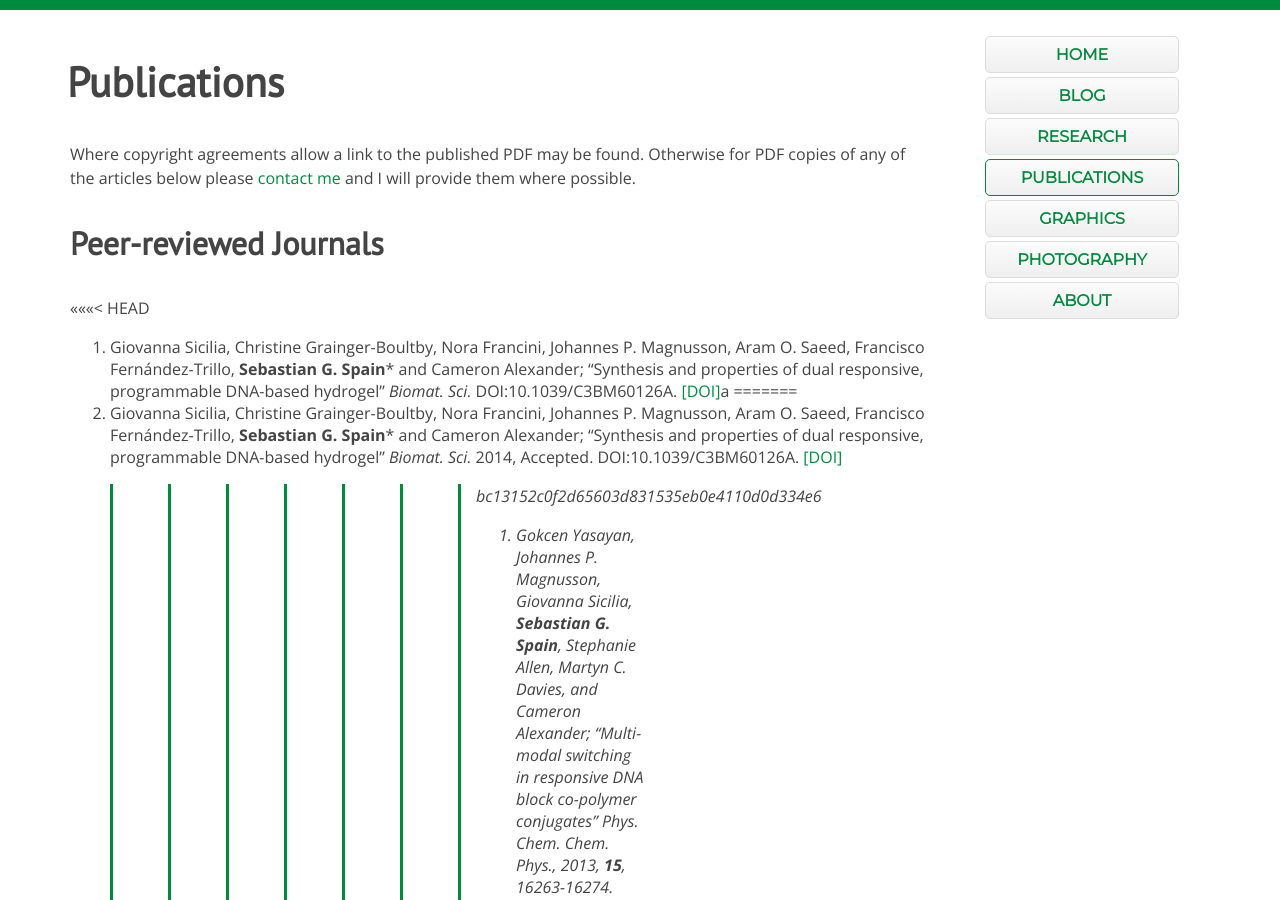
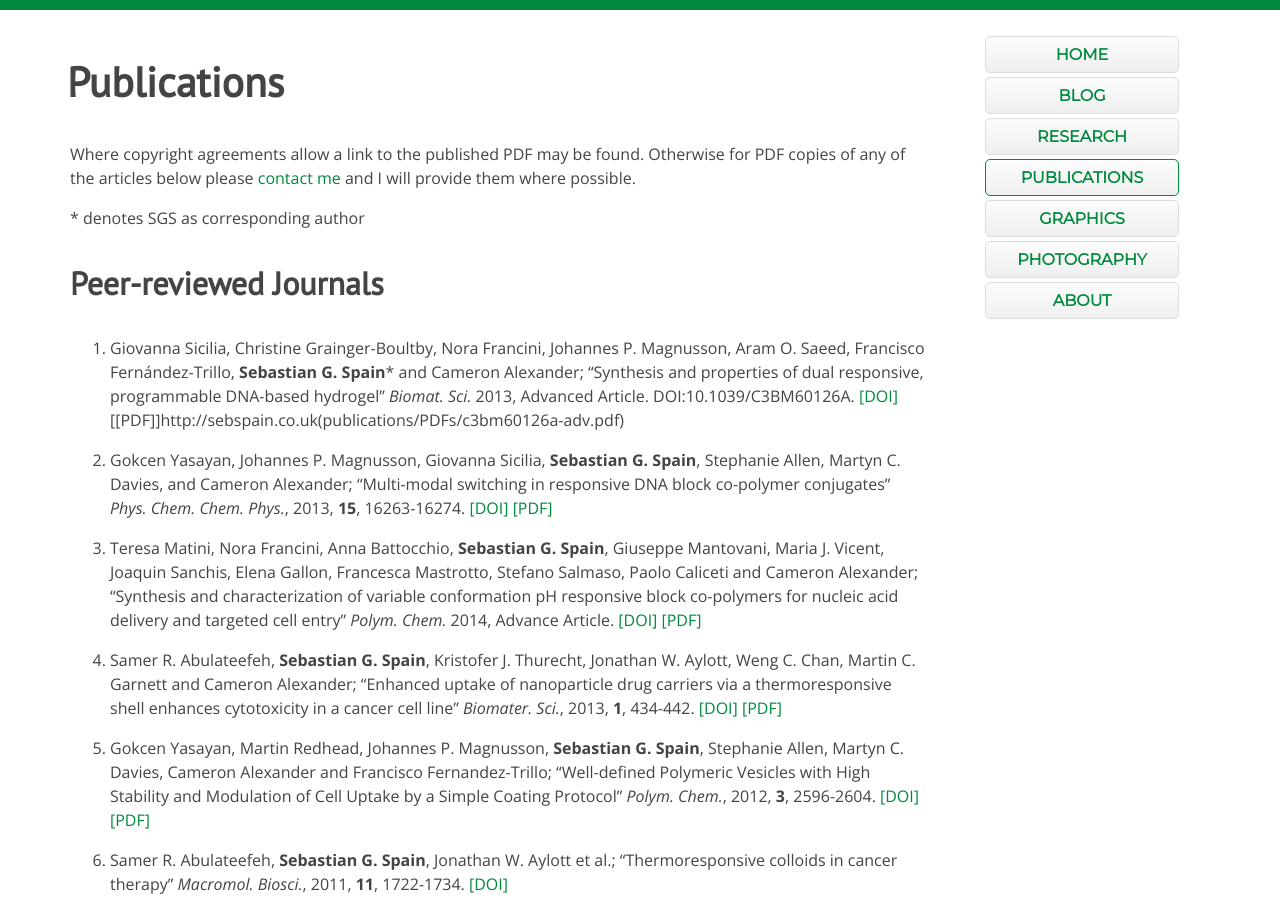
Before and after one commit to sebspain/sebspain.github.io, a Jekyll site: the page built from publications/index.md, in a window 1280 px wide and 900 px high. Built offline with Jekyll 4.4.1, drawn with Linux system fonts in a browser that asks for light colours; Markdown is read by kramdown in place of the engine named in the settings.

Commit message:
PDF links now absolute

```diff
--- a/publications/index.md
+++ b/publications/index.md
@@ -5,36 +5,33 @@
 
 Where copyright agreements allow a link to the published PDF may be found. Otherwise for PDF copies of any of the articles below please <a href="mailto:seb@sebspain.co.uk">contact me</a> and I will provide them where possible.
 
+\* denotes SGS as corresponding author
+
 ###Peer-reviewed Journals
 
-<<<<<<< HEAD
-1. Giovanna Sicilia, Christine Grainger-Boultby, Nora Francini, Johannes P. Magnusson, Aram O. Saeed, Francisco Fernández-Trillo, <strong>Sebastian G. Spain</strong>* and Cameron Alexander; "Synthesis and properties of dual responsive, programmable DNA-based hydrogel" <em>Biomat. Sci.</em> DOI:10.1039/C3BM60126A. [\[DOI\]](http://dx.doi.org/10.1039/C3BM60126A
-)a
-=======
-1. Giovanna Sicilia, Christine Grainger-Boultby, Nora Francini, Johannes P. Magnusson, Aram O. Saeed, Francisco Fernández-Trillo, <strong>Sebastian G. Spain</strong>* and Cameron Alexander; "Synthesis and properties of dual responsive, programmable DNA-based hydrogel" <em>Biomat. Sci.</em> 2014, Accepted. DOI:10.1039/C3BM60126A. [\[DOI\]](http://dx.doi.org/10.1039/C3BM60126A)
+1. Giovanna Sicilia, Christine Grainger-Boultby, Nora Francini, Johannes P. Magnusson, Aram O. Saeed, Francisco Fernández-Trillo, <strong>Sebastian G. Spain</strong>\* and Cameron Alexander; "Synthesis and properties of dual responsive, programmable DNA-based hydrogel" <em>Biomat. Sci.</em> 2013, Advanced Article. DOI:10.1039/C3BM60126A. [\[DOI\]](http://dx.doi.org/10.1039/C3BM60126A) [\[PDF\]]http://sebspain.co.uk(publications/PDFs/c3bm60126a-adv.pdf)
 
->>>>>>> bc13152c0f2d65603d831535eb0e4110d0d334e6
-1. Gokcen Yasayan, Johannes P. Magnusson, Giovanna Sicilia, <strong>Sebastian G. Spain</strong>, Stephanie Allen, Martyn C. Davies, and Cameron Alexander; "Multi-modal switching in responsive DNA block co-polymer conjugates" <em>Phys. Chem. Chem. Phys.</em>, 2013, <strong>15</strong>, 16263-16274. [\[DOI\]](http://dx.doi.org/10.1039/C3CP52243A) [\[PDF\]](/publications/PDFs/c3cp52243a.pdf)
+1. Gokcen Yasayan, Johannes P. Magnusson, Giovanna Sicilia, <strong>Sebastian G. Spain</strong>, Stephanie Allen, Martyn C. Davies, and Cameron Alexander; "Multi-modal switching in responsive DNA block co-polymer conjugates" <em>Phys. Chem. Chem. Phys.</em>, 2013, <strong>15</strong>, 16263-16274. [\[DOI\]](http://dx.doi.org/10.1039/C3CP52243A) [\[PDF\]](http://sebspain.co.uk/publications/PDFs/c3cp52243a.pdf)
 
-1. Teresa Matini, Nora Francini, Anna Battocchio, <strong>Sebastian G. Spain</strong>, Giuseppe Mantovani, Maria J. Vicent, Joaquin Sanchis, Elena Gallon, Francesca Mastrotto, Stefano Salmaso, Paolo Caliceti and Cameron Alexander; "Synthesis and characterization of variable conformation pH responsive block co-polymers for nucleic acid delivery and targeted cell entry" <em>Polym. Chem.</em> 2014, Advance Article. [\[DOI\]](http://dx.doi.org/10.1039/C3PY00744H) [\[PDF\]](/publications/PDFs/c3py00744h.pdf)
+1. Teresa Matini, Nora Francini, Anna Battocchio, <strong>Sebastian G. Spain</strong>, Giuseppe Mantovani, Maria J. Vicent, Joaquin Sanchis, Elena Gallon, Francesca Mastrotto, Stefano Salmaso, Paolo Caliceti and Cameron Alexander; "Synthesis and characterization of variable conformation pH responsive block co-polymers for nucleic acid delivery and targeted cell entry" <em>Polym. Chem.</em> 2014, Advance Article. [\[DOI\]](http://dx.doi.org/10.1039/C3PY00744H) [\[PDF\]](http://sebspain.co.uk/publications/PDFs/c3py00744h.pdf)
 
-1. Samer R. Abulateefeh, <strong>Sebastian G. Spain</strong>, Kristofer J. Thurecht, Jonathan W. Aylott, Weng C. Chan, Martin C. Garnett and Cameron Alexander; "Enhanced uptake of nanoparticle drug carriers via a thermoresponsive shell enhances cytotoxicity in a cancer cell line" <em>Biomater. Sci.</em>, 2013, <strong>1</strong>, 434-442. [\[DOI\]](http://dx.doi.org/10.1039/C2BM00184E) [\[PDF\]](/publications/PDFs/c2bm00184e.pdf)
+1. Samer R. Abulateefeh, <strong>Sebastian G. Spain</strong>, Kristofer J. Thurecht, Jonathan W. Aylott, Weng C. Chan, Martin C. Garnett and Cameron Alexander; "Enhanced uptake of nanoparticle drug carriers via a thermoresponsive shell enhances cytotoxicity in a cancer cell line" <em>Biomater. Sci.</em>, 2013, <strong>1</strong>, 434-442. [\[DOI\]](http://dx.doi.org/10.1039/C2BM00184E) [\[PDF\]](http://sebspain.co.uk/publications/PDFs/c2bm00184e.pdf)
 
-1. Gokcen Yasayan, Martin Redhead, Johannes P. Magnusson, <strong>Sebastian G. Spain</strong>, Stephanie Allen, Martyn C. Davies, Cameron Alexander and Francisco Fernandez-Trillo; "Well-defined Polymeric Vesicles with High Stability and Modulation of Cell Uptake by a Simple Coating Protocol" <em>Polym. Chem.</em>, 2012, <strong>3</strong>, 2596-2604. [\[DOI\]](http://dx.doi.org/10.1039/c2py20352a) [\[PDF\]](/publications/PDFs/c2py20352a.pdf)
+1. Gokcen Yasayan, Martin Redhead, Johannes P. Magnusson, <strong>Sebastian G. Spain</strong>, Stephanie Allen, Martyn C. Davies, Cameron Alexander and Francisco Fernandez-Trillo; "Well-defined Polymeric Vesicles with High Stability and Modulation of Cell Uptake by a Simple Coating Protocol" <em>Polym. Chem.</em>, 2012, <strong>3</strong>, 2596-2604. [\[DOI\]](http://dx.doi.org/10.1039/c2py20352a) [\[PDF\]](http://sebspain.co.uk/publications/PDFs/c2py20352a.pdf)
 
 1. Samer R. Abulateefeh, <strong>Sebastian G. Spain</strong>, Jonathan W. Aylott et al.; "Thermoresponsive colloids in cancer therapy" <em>Macromol. Biosci.</em>, 2011, <strong>11</strong>, 1722-1734. [\[DOI\]](http://dx.doi.org/10.1002/mabi.201100252)
 
-1. <strong>Sebastian G. Spain</strong>* and Neil R. Cameron; "The binding of polyvalent galactosides to the lectin Ricinus communis agglutinin 120 (RCA120): an ITC and SPR study" <em>Polym. Chem.</em>,2011, <strong>2</strong>, 1552-1560. [\[DOI\]](http://dx.doi.org/10.1039/c1py00030f.pdf) [\[PDF\]](/publications/PDFs/c2py20352a.pdf)
+1. <strong>Sebastian G. Spain</strong>\* and Neil R. Cameron; "The binding of polyvalent galactosides to the lectin Ricinus communis agglutinin 120 (RCA120): an ITC and SPR study" <em>Polym. Chem.</em>,2011, <strong>2</strong>, 1552-1560. [\[DOI\]](http://dx.doi.org/10.1039/c1py00030f.pdf) [\[PDF\]](http://sebspain.co.uk/publications/PDFs/c2py20352a.pdf)
 
-1. <strong>Sebastian G. Spain</strong> and Neil R. Cameron; "A spoonful of sugar: the application of glycopolymers in therapeutics" <em>Polym. Chem.</em>, 2011,<strong>2</strong>, 60-68. [\[DOI\]](http://dx.doi.org/10.1039/C0PY00149J) [\[PDF\]](/publications/PDFs/c0py00149j.pdf)
+1. <strong>Sebastian G. Spain</strong> and Neil R. Cameron; "A spoonful of sugar: the application of glycopolymers in therapeutics" <em>Polym. Chem.</em>, 2011,<strong>2</strong>, 60-68. [\[DOI\]](http://dx.doi.org/10.1039/C0PY00149J) [\[PDF\]](http://sebspain.co.uk/publications/PDFs/c0py00149j.pdf)
 
 1. Matthew I. Gibson, Carl A. Barker, <strong>Sebastian G. Spain</strong>, Luca Albertin and Neil R. Cameron; "Inhibition of ice crystal growth by synthetic glycopolymers: implications for the rational design of antifreeze glycoprotein mimics" <em>Biomacromolecules</em>, 2009, <strong>10</strong>, 328-333. [\[DOI\]](http://dx.doi.org/10.1021/bm801069x)
 
-1. Neil R. Cameron, <strong>Sebastian G. Spain</strong>, James A. Kingham, Stefan Weck, Luca Albertin, Carl A. Barker, Guiseppe Battaglia, Thomas Smart, and Adam Blanazs; "Synthesis of well-defined glycopolymers and some studies of their aqueous solution behaviour" <em>Faraday Discuss.</em>, 2008, <strong>139</strong>, 359-368. [\[DOI\]](http://dx.doi.org/10.1039/b717177c) [\[PDF\]](/publications/PDFs/b717177c.pdf)
+1. Neil R. Cameron, <strong>Sebastian G. Spain</strong>, James A. Kingham, Stefan Weck, Luca Albertin, Carl A. Barker, Guiseppe Battaglia, Thomas Smart, and Adam Blanazs; "Synthesis of well-defined glycopolymers and some studies of their aqueous solution behaviour" <em>Faraday Discuss.</em>, 2008, <strong>139</strong>, 359-368. [\[DOI\]](http://dx.doi.org/10.1039/b717177c) [\[PDF\]](http://sebspain.co.uk/publications/PDFs/b717177c.pdf)
 
 1. <strong>Sebastian G. Spain</strong>, Matthew I. Gibson and Neil R. Cameron; "Recent Advances in the Synthesis of Well-defined Glycopolymers" <em>J. Polym. Sci. Part A Polym. Chem.</em> 2007, <strong>45</strong>, 2059-2072. [\[DOI\]](http://dx.doi.org/10.1002/pola.22106)
 
-1. <strong>Sebastian G. Spain</strong>, Luca Albertin and Neil R. Cameron; "Facile in Situ Preparation of Biologically Active Multivalent Glyconanoparticles", <em>Chem. Commun.</em> 2006, 4198-4200. [\[DOI\]](http://dx.doi.org/10.1039/b608383h) [\[PDF\]](/publications/PDFs/b608383h.pdf)
+1. <strong>Sebastian G. Spain</strong>, Luca Albertin and Neil R. Cameron; "Facile in Situ Preparation of Biologically Active Multivalent Glyconanoparticles", <em>Chem. Commun.</em> 2006, 4198-4200. [\[DOI\]](http://dx.doi.org/10.1039/b608383h) [\[PDF\]](http://sebspain.co.uk/publications/PDFs/b608383h.pdf)
 
 ###Book Chapters
 
```
